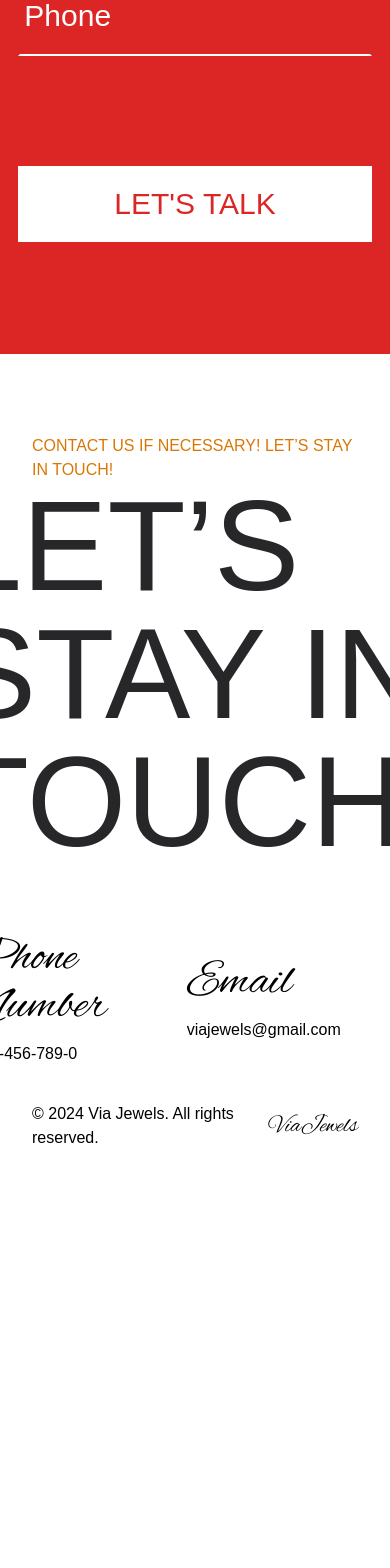
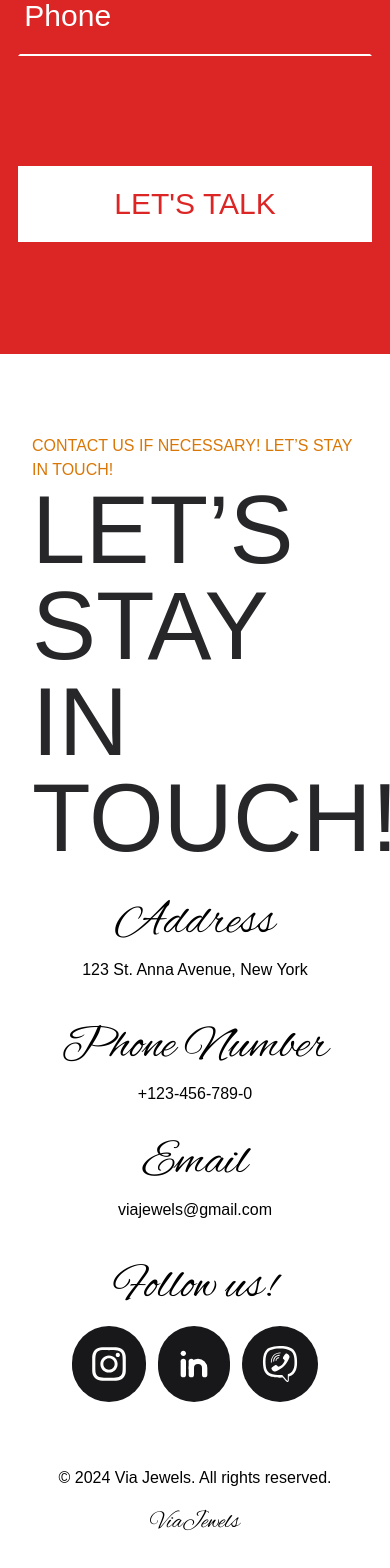
Before and after one commit to HumptyDumpy01/viajewels-app-enhanced, an Angular app: page / in a window 390 px wide. Shown: the part 8321-9889 px from the top of the page. Before the commit the page ends 9511 px from the top, so only its background shows below. Built offline with nearby package versions, Linux system fonts and the light colour scheme; a web font is replaced by a local one.

Commit message:
Implemented the responsiveness for footer section.

```diff
--- a/src/app/layout/footer/footer.component.html
+++ b/src/app/layout/footer/footer.component.html
@@ -1,12 +1,15 @@
 <footer class="pt-20 pb-10 relative">
   <div class="container">
-    <div class=" flex flex-col justify-center items-center">
+    <div class=" flex flex-col bp-1210:justify-center bp-1210:items-center">
       <span class="text-amber-600">CONTACT US IF NECESSARY! LET’S STAY IN TOUCH!</span>
-      <h2 class="text-9xl align-center my-auto text-zinc-800">LET’S STAY IN TOUCH!</h2>
+      <h2 class="sm:text-9xl text-8xl align-center my-auto text-zinc-800">LET’S STAY IN TOUCH!</h2>
 
-      <div class="flex items-center gap-20 mt-8">
+      <div class="flex flex-col items-center sm:items-start sm:text-left text-center sm:flex-row gap-8 sm:gap-24 mt-8">
+        <div class="flex flex-col bp-1210:flex-row gap-10">
           <app-info-badge heading="Address" linkHref="#" linkLabel="123 St. Anna Avenue, New York" />
           <app-info-badge heading="Phone Number" linkHref="tel:+123-456-789-0" linkLabel="+123-456-789-0" />
+        </div>
+        <div class="flex flex-col bp-1210:flex-row gap-10">
           <app-info-badge heading="Email" linkHref="mailto:viajewels@gmail.com" linkLabel="viajewels@gmail.com" />
           <div class="pb-16">
             <span class="font-alexBrush text-5xl mb-4 inline-block">Follow us!</span>
@@ -26,7 +29,8 @@
           </div>
         </div>
       </div>
-    <div class="flex items-center justify-between">
+    </div>
+    <div class="flex items-center flex-col sm:flex-row sm:justify-between gap-4">
       <div>
         &copy; 2024 Via Jewels. All rights reserved.
       </div>
--- a/tailwind.config.js
+++ b/tailwind.config.js
@@ -29,6 +29,7 @@ module.exports = {
     screens: {
       'bp-1210': '1210px',
       'bp-1124': '1124px',
+      'bp-1175': '1175px',
       'bp-890': '890px',
       'sm': '640px',
       'sm-xl': '430px',
```
Lines whose indentation alone changed are shown as unchanged.
